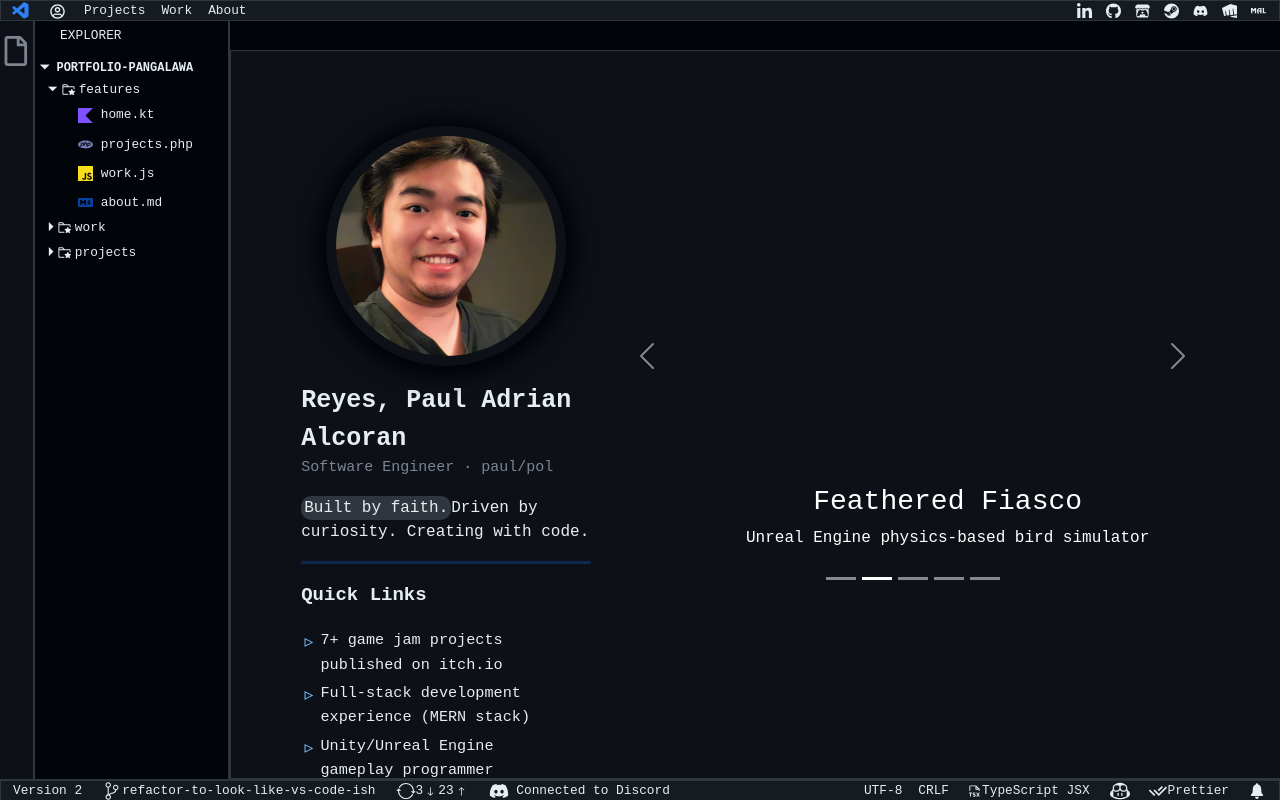
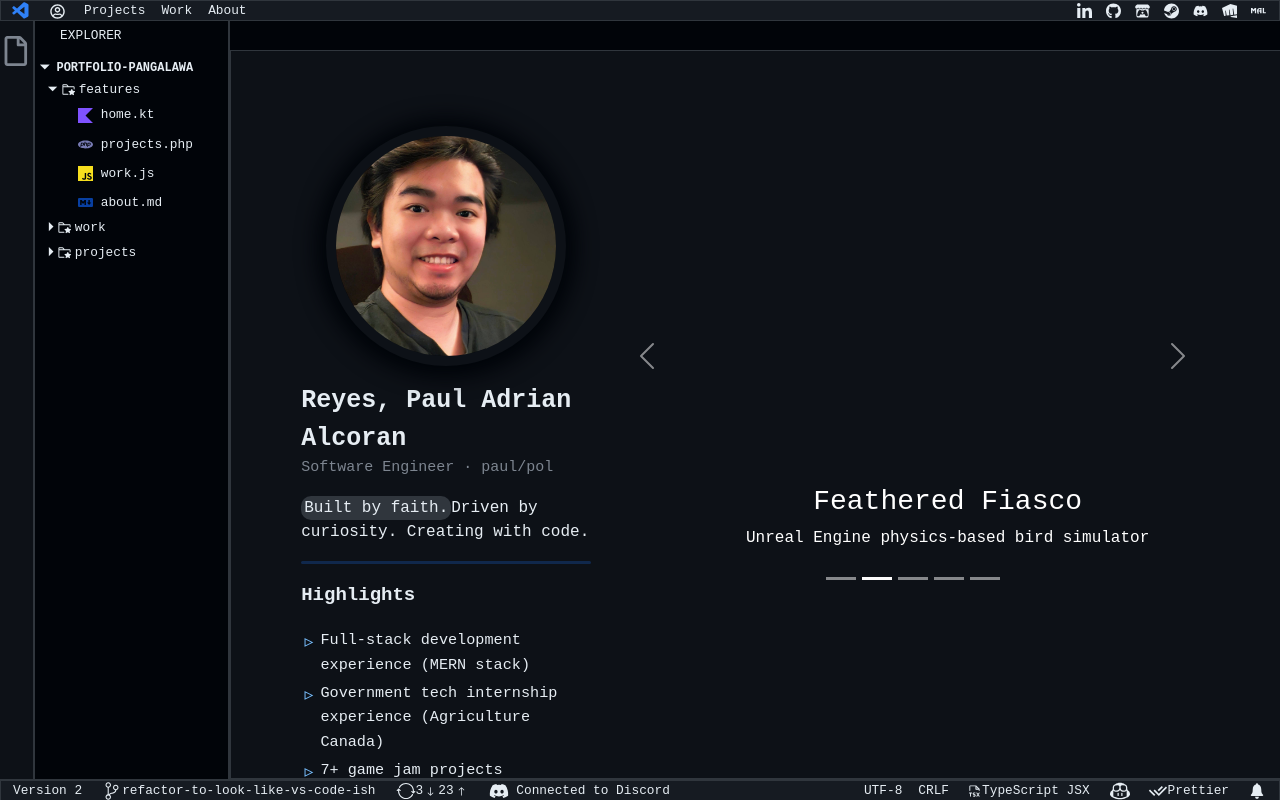
Before and after one commit to alcoranpaul/portfolio-pangalawa, a React (Vite) app: page /#/ in a window 1280 px wide. Built offline with nearby package versions, Linux system fonts and the light colour scheme; a web font is replaced by a local one.

Commit message:
Reordered highlights and change the title.

```diff
--- a/src/routes/home/profile_section/profile_section.component.tsx
+++ b/src/routes/home/profile_section/profile_section.component.tsx
@@ -48,15 +48,17 @@ function ProfileSection(): ReactElement {
                 <HorizontalLine />
 
                 <Stack direction="vertical">
-                    <HighlightTitle>Quick Links</HighlightTitle>
+                    <HighlightTitle>Highlights</HighlightTitle>
                     <HighlightContainer>
-                        <HighlightItem>7+ game jam projects published on itch.io</HighlightItem>
                         <HighlightItem>
                             Full-stack development experience (MERN stack)
                         </HighlightItem>
-                        <HighlightItem>Unity/Unreal Engine gameplay programmer</HighlightItem>
                         <HighlightItem>
                             Government tech internship experience (Agriculture Canada)
+                        </HighlightItem>
+                        <HighlightItem>7+ game jam projects published on itch.io</HighlightItem>
+                        <HighlightItem>
+                            Unity/Unreal Engine/Flax Engine gameplay programmer
                         </HighlightItem>
                         <HighlightItem>Procedural generation (dungeons/cities)</HighlightItem>
                     </HighlightContainer>
```
